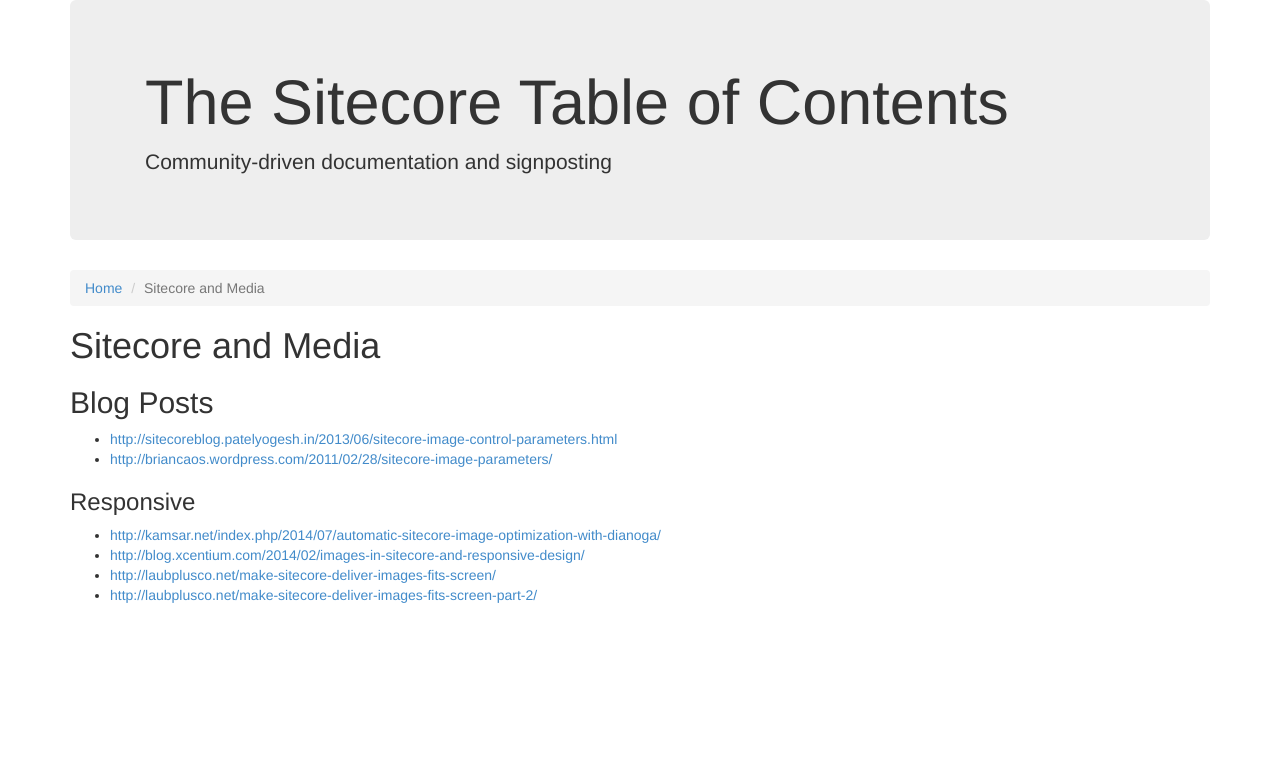
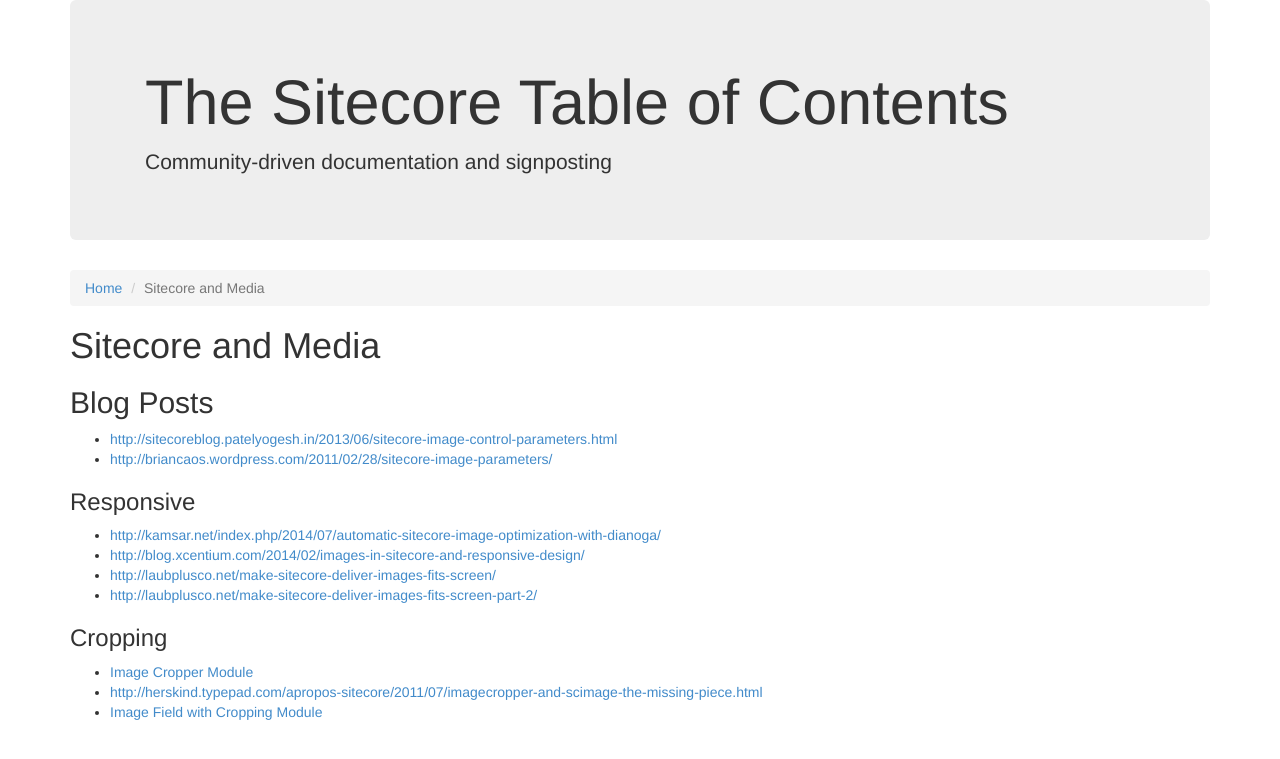
Before and after one commit to Sitecore-Community/docs, a Jekyll site: the page built from documentation/Sitecore and Media/index.md, in a window 1280 px wide. Shown: the top 759 px of the page. Built offline with Jekyll 4.4.1, drawn with Linux system fonts in a browser that asks for light colours; nearby versions of some CDN libraries.

Commit message:
Added links to ImageCropping Modules

```diff
--- a/documentation/Sitecore and Media/index.md
+++ b/documentation/Sitecore and Media/index.md
@@ -16,3 +16,8 @@
 * [http://blog.xcentium.com/2014/02/images-in-sitecore-and-responsive-design/](http://blog.xcentium.com/2014/02/images-in-sitecore-and-responsive-design/)
 * [http://laubplusco.net/make-sitecore-deliver-images-fits-screen/](http://laubplusco.net/make-sitecore-deliver-images-fits-screen/)
 * [http://laubplusco.net/make-sitecore-deliver-images-fits-screen-part-2/](http://laubplusco.net/make-sitecore-deliver-images-fits-screen-part-2/)
+
+### Cropping
+* [Image Cropper Module](https://marketplace.sitecore.net/Modules/Image_Cropper.aspx)
+* [http://herskind.typepad.com/apropos-sitecore/2011/07/imagecropper-and-scimage-the-missing-piece.html](http://herskind.typepad.com/apropos-sitecore/2011/07/imagecropper-and-scimage-the-missing-piece.html)
+* [Image Field with Cropping Module](https://marketplace.sitecore.net/en/Modules/ImageCropping.aspx)
```
